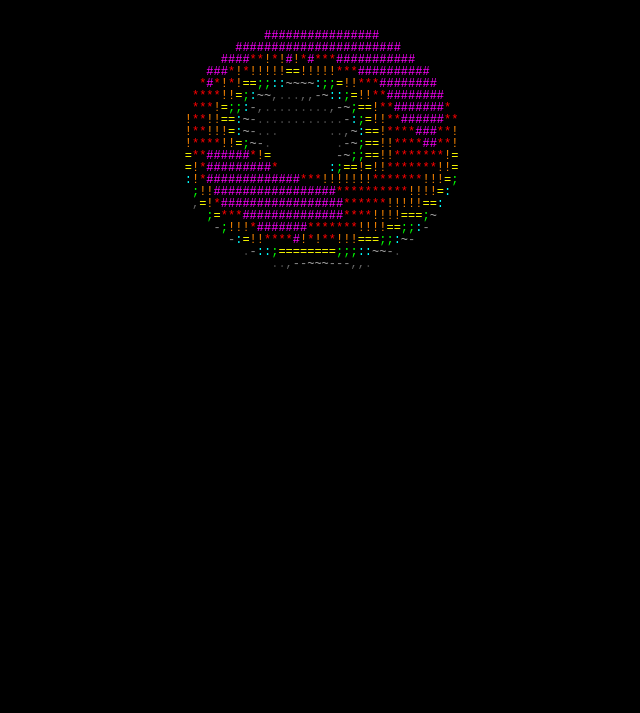
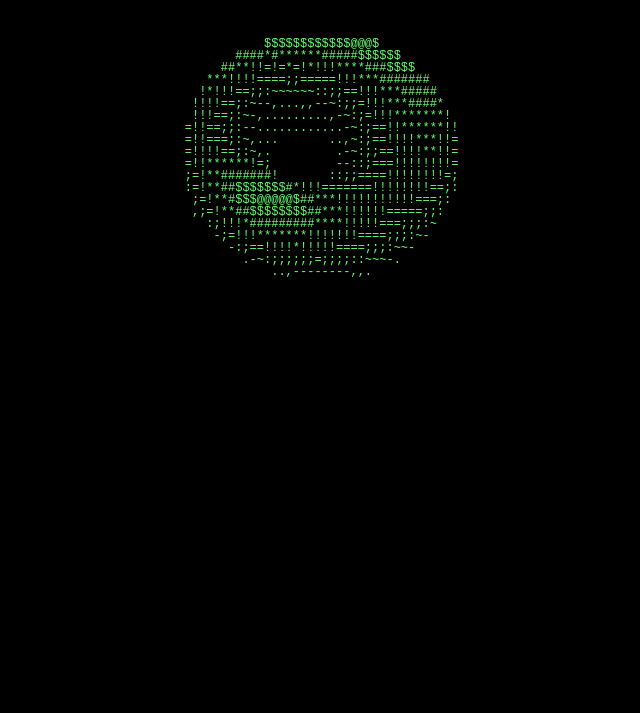
Before and after one commit to jefa21/Donut, a plain HTML site: page index.html in a window 1280 px wide. Shown: the part 87-800 px from the top of the page, without its empty margins (340-980 px from the left). Drawn offline with Linux system fonts and the light colour scheme; animation ran at ten frames a second.

Commit message:
Donut rasa JavaScript

```diff
--- a/index.html
+++ b/index.html
@@ -1,34 +1,37 @@
+<!--
+Donat ASCII 3D ini terinspirasi dari "donut.c" karya Andy Sloane.
+Kode telah dimodifikasi oleh Jefanniel Nathan.
+-->
 <!DOCTYPE html>
 <html lang="id">
 <head>
   <meta charset="UTF-8" />
-  <meta name="viewport" content="width=device-width, initial-scale=1" />
   <title>Donat Berputar</title>
   <style>
+    :root {
+      --warna-dasar: hsl(0, 100%, 70%);
+    }
+
     body {
-      background-color: #000;
-      color: #fff;
+      background: black;
+      color: white;
       font-family: monospace;
       text-align: center;
-      margin: 0;
       padding: 1rem;
     }
+
     #layar {
+      font-size: 12px;
       line-height: 1;
-      font-size: 12px;
       display: inline-block;
       white-space: pre;
+      transition: color 1s linear;
+      color: var(--warna-dasar);
     }
-    .warna-0 { color: #444; }
-    .warna-1 { color: #666; }
-    .warna-2 { color: #888; }
-    .warna-3 { color: #aaa; }
-    .warna-4 { color: #0ff; }
-    .warna-5 { color: #0f0; }
-    .warna-6 { color: #ff0; }
-    .warna-7 { color: #f80; }
-    .warna-8 { color: #f00; }
-    .warna-9 { color: #f0f; }
+
+    .donat {
+      color: inherit;
+    }
   </style>
 </head>
 <body>
--- a/index.js
+++ b/index.js
@@ -1,67 +1,65 @@
+// Donat ASCII 3D ini terinspirasi dari "donut.c" karya Andy Sloane.
+// Kode telah dimodifikasi oleh Jefanniel Nathan.
 const lebar = 80;
 const tinggi = 24;
 
 let sudutA = 0;
 let sudutB = 0;
+let warnaHue = 0;
 
-const karakterKecerahan = ".,-~:;=!*#$@";
+const karakter = ".,-~:;=!*#$@";
 
 function renderDonat() {
   const zBuffer = new Array(lebar * tinggi).fill(0);
-  const layar = new Array(lebar * tinggi).fill('<span> </span>');
+  const layar = new Array(lebar * tinggi).fill(' ');
 
   for (let j = 0; j < 6.28; j += 0.07) {
     for (let i = 0; i < 6.28; i += 0.02) {
-      const sinI = Math.sin(i);
-      const cosJ = Math.cos(j);
-      const sinA = Math.sin(sudutA);
-      const sinJ = Math.sin(j);
-      const cosA = Math.cos(sudutA);
+      const sinI = Math.sin(i), cosI = Math.cos(i);
+      const sinJ = Math.sin(j), cosJ = Math.cos(j);
+      const sinA = Math.sin(sudutA), cosA = Math.cos(sudutA);
+      const sinB = Math.sin(sudutB), cosB = Math.cos(sudutB);
+
       const jarak = cosJ + 2;
       const pembalik = 1 / (sinI * jarak * sinA + sinJ * cosA + 5);
-      const cosI = Math.cos(i);
-      const cosB = Math.cos(sudutB);
-      const sinB = Math.sin(sudutB);
-
       const t = sinI * jarak * cosA - sinJ * sinA;
 
       const x = Math.floor(lebar / 2 + 30 * pembalik * (cosI * jarak * cosB - t * sinB));
       const y = Math.floor(tinggi / 2 + 15 * pembalik * (cosI * jarak * sinB + t * cosB));
-
       const indeks = x + lebar * y;
 
       let kecerahan = Math.floor(
-        9 * ((sinJ * sinA - sinI * cosJ * cosA) * cosB
-             - sinI * cosJ * sinA - sinJ * cosA
-             - cosI * cosJ * sinB)
+        8 * ((sinJ * sinA - sinI * cosJ * cosA) * cosB
+            - sinI * cosJ * sinA - sinJ * cosA
+            - cosI * cosJ * sinB)
       );
 
-      if (y >= 0 && y < tinggi && x >= 0 && x < lebar) {
-        if (pembalik > zBuffer[indeks]) {
-          zBuffer[indeks] = pembalik;
-          kecerahan = Math.max(0, Math.min(9, kecerahan));
-          const karakter = karakterKecerahan[Math.min(kecerahan, karakterKecerahan.length - 1)];
-          layar[indeks] = `<span class="warna-${kecerahan}">${karakter}</span>`;
-        }
+      if (y >= 0 && y < tinggi && x >= 0 && x < lebar && pembalik > zBuffer[indeks]) {
+        zBuffer[indeks] = pembalik;
+        kecerahan = Math.max(0, Math.min(karakter.length - 1, kecerahan));
+        layar[indeks] = karakter[kecerahan];
       }
     }
   }
 
-  return layar.reduce((acc, cur, i) => {
-    acc += cur;
-    if ((i + 1) % lebar === 0) acc += '<br>';
-    return acc;
+  return layar.reduce((t, c, i) => {
+    t += `<span class="donat">${c}</span>`;
+    if ((i + 1) % lebar === 0) t += '<br>';
+    return t;
   }, '');
 }
 
 function animasi() {
-  const elemenLayar = document.getElementById('layar');
-  elemenLayar.innerHTML = renderDonat();
-
+  document.getElementById('layar').innerHTML = renderDonat();
   sudutA += 0.07;
   sudutB += 0.03;
-
   requestAnimationFrame(animasi);
 }
 
+function ubahWarnaDasar() {
+  warnaHue = (warnaHue + 30) % 360;
+  document.documentElement.style.setProperty('--warna-dasar', `hsl(${warnaHue}, 100%, 70%)`);
+}
+
+setInterval(ubahWarnaDasar, 1000); // Ganti warna tiap sedetik
 animasi();
```
